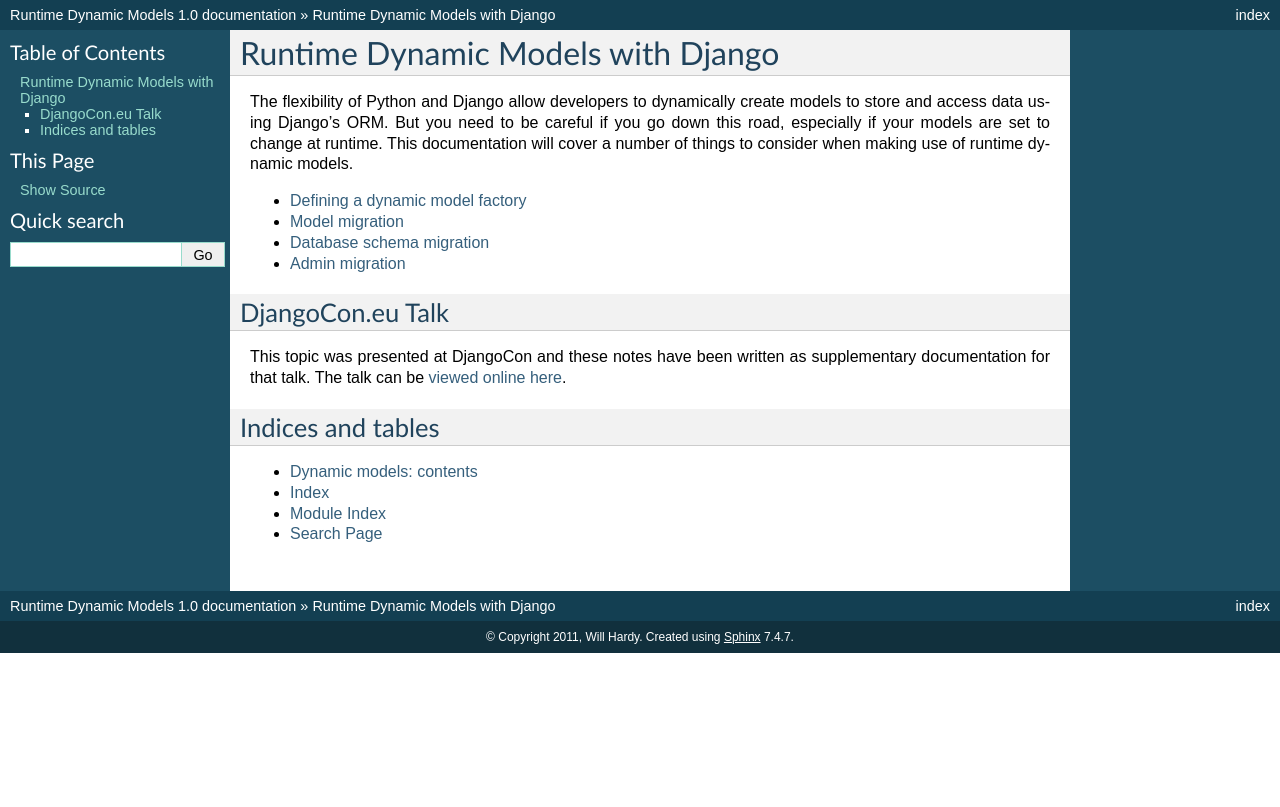
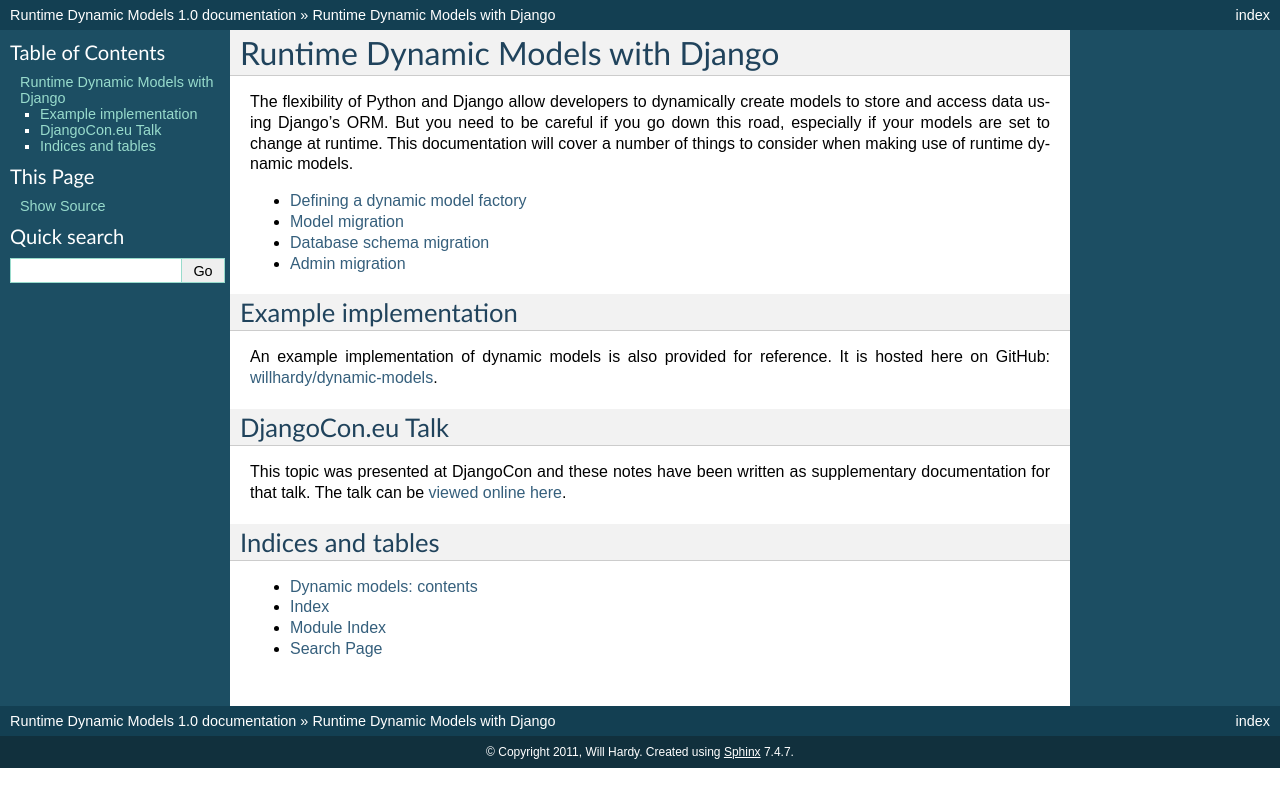
Before and after one commit to willhardy/dynamic-models, a Sphinx documentation site: the page built from doc/index.rst, in a window 1280 px wide. Shown: the top 807 px of the page. Built offline with Sphinx 7.4.7, drawn with Linux system fonts in a browser that asks for light colours.

Commit message:
Adding link to example code for online docs readers.

```diff
--- a/doc/index.rst
+++ b/doc/index.rst
@@ -20,6 +20,14 @@
 - :ref:`Database schema migration <topics-database-migration>`
 - :ref:`Admin migration <topics-admin-migration>`
 
+
+Example implementation
+======================
+
+An example implementation of dynamic models is also provided for reference.
+It is hosted here on GitHub:
+`willhardy/dynamic-models <https://github.com/willhardy/dynamic-models>`_.
+
 DjangoCon.eu Talk
 =================
 
```
